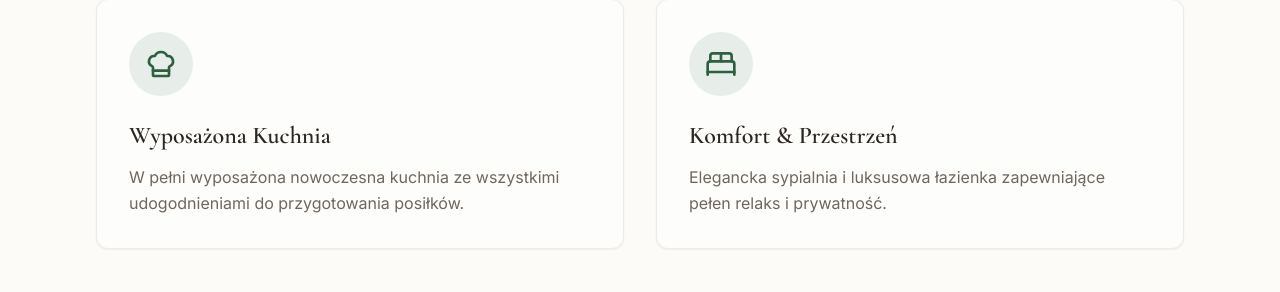
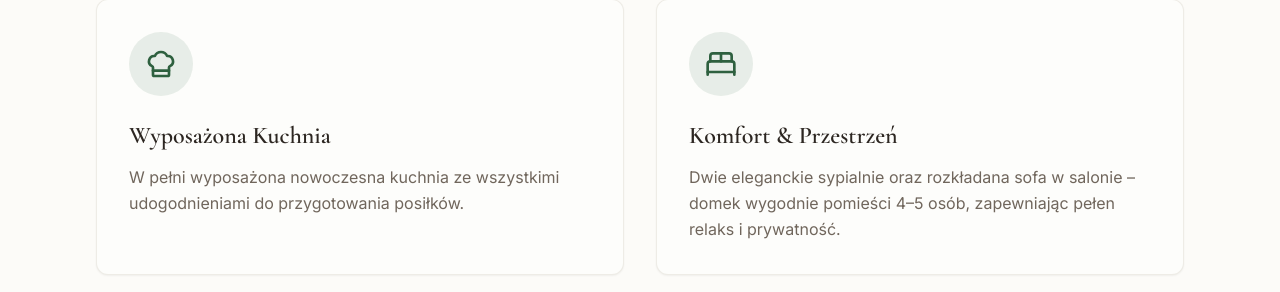
Before and after one commit to Blejn/michal-airbnb, a Next.js app: page / in a window 1280 px wide. Shown: the part 1335-1627 px from the top of the page. Built offline with nearby package versions, Linux system fonts and the light colour scheme.

Commit message:
refactor: client data

```diff
--- a/src/features/landing-page/components/amenities.tsx
+++ b/src/features/landing-page/components/amenities.tsx
@@ -5,22 +5,26 @@ const amenities = [
   {
     icon: Bath,
     title: "Jacuzzi",
-    description: "Relaksujące jacuzzi na świeżym powietrzu, idealne na wieczorne chwile odprężenia pod gwiazdami.",
+    description:
+      "Relaksujące jacuzzi na świeżym powietrzu, idealne na wieczorne chwile odprężenia pod gwiazdami.",
   },
   {
     icon: Flame,
     title: "Sauna",
-    description: "Prywatna sauna fińska dla maksymalnej regeneracji ciała i umysłu w naturalnym otoczeniu.",
+    description:
+      "Prywatna sauna fińska dla maksymalnej regeneracji ciała i umysłu w naturalnym otoczeniu.",
   },
   {
     icon: ChefHat,
     title: "Wyposażona Kuchnia",
-    description: "W pełni wyposażona nowoczesna kuchnia ze wszystkimi udogodnieniami do przygotowania posiłków.",
+    description:
+      "W pełni wyposażona nowoczesna kuchnia ze wszystkimi udogodnieniami do przygotowania posiłków.",
   },
   {
     icon: BedDouble,
     title: "Komfort & Przestrzeń",
-    description: "Elegancka sypialnia i luksusowa łazienka zapewniające pełen relaks i prywatność.",
+    description:
+      "Dwie eleganckie sypialnie oraz rozkładana sofa w salonie – domek wygodnie pomieści 4–5 osób, zapewniając pełen relaks i prywatność.",
   },
 ];
 
@@ -33,7 +37,8 @@ const Amenities = () => {
             Co Oferujemy
           </h2>
           <p className="text-lg text-muted-foreground max-w-2xl mx-auto">
-            Każdy detal został zaprojektowany z myślą o Twoim komforcie i relaksie
+            Każdy detal został zaprojektowany z myślą o Twoim komforcie i
+            relaksie
           </p>
         </div>
 
```
